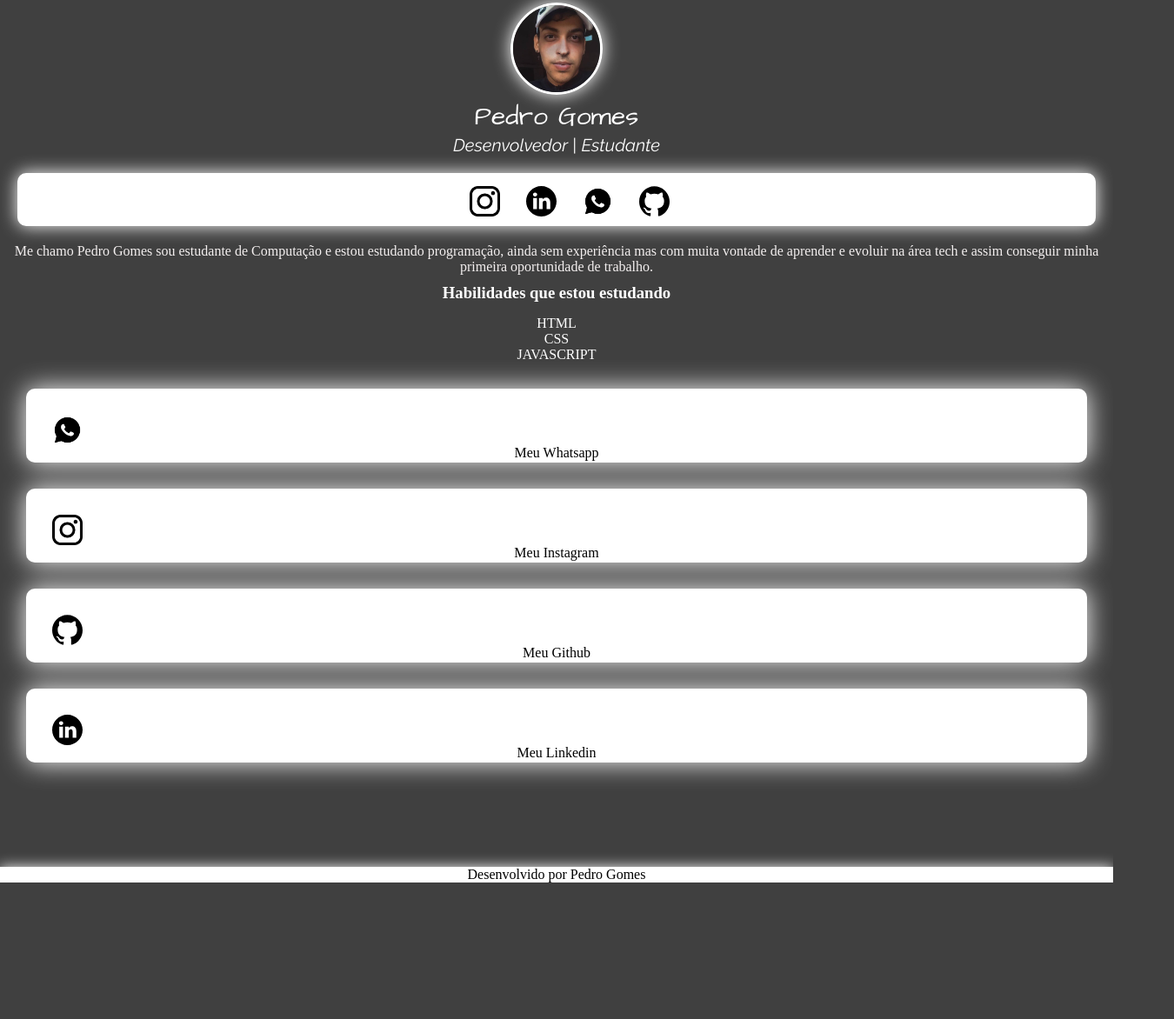
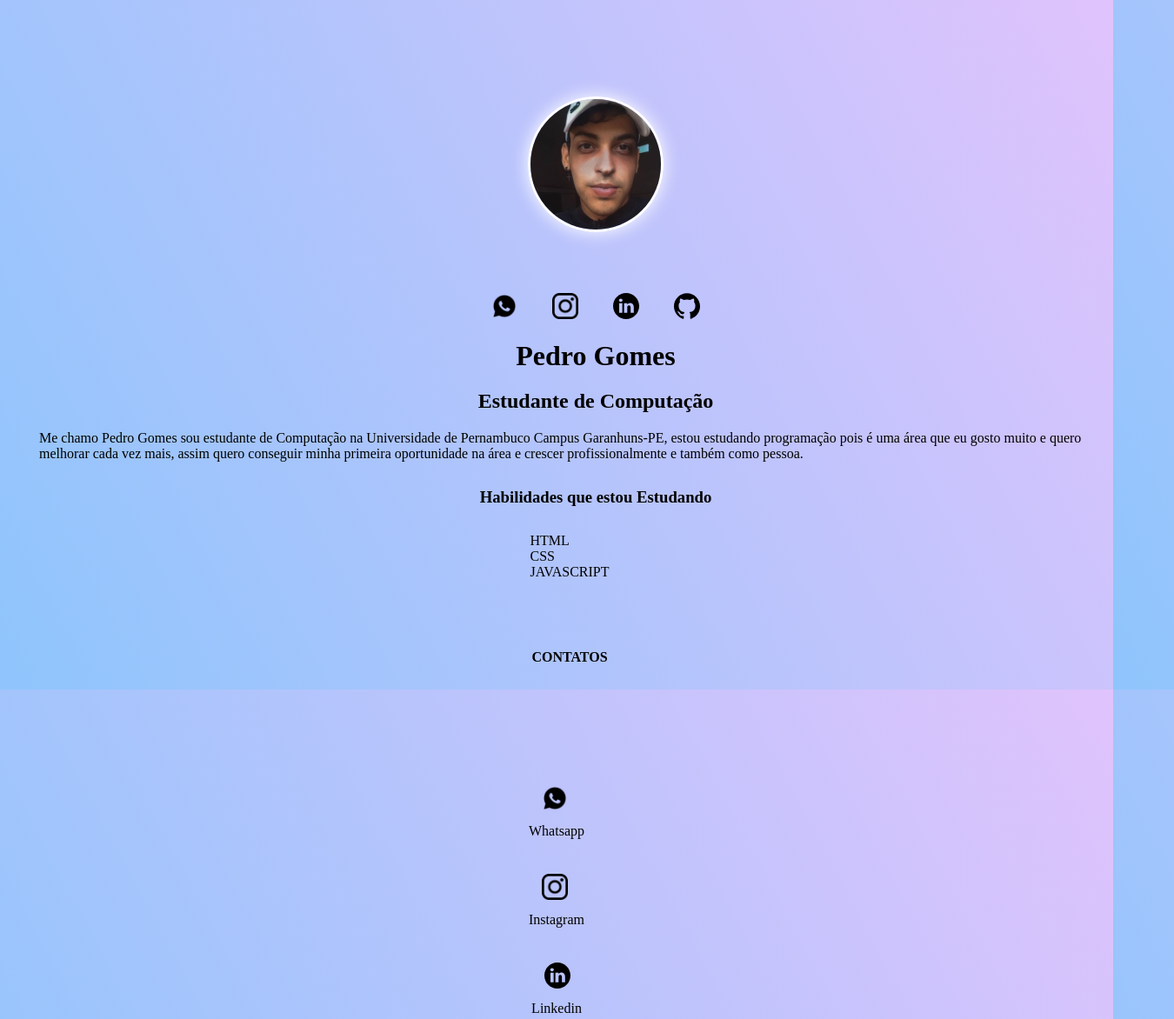
Before and after one commit to pedrogomes11/Projeto-Iniciante, a plain HTML site: page index.html in a window 1280 px wide. Shown: the part 7-1179 px from the top of the page at 87% size, 1350 px wide, since content can reach past the window. Before the commit the page ends 1022 px from the top, so only its background shows below. Drawn offline with Linux system fonts and the light colour scheme.

Commit message:
Add files via upload

```diff
--- a/index.html
+++ b/index.html
@@ -4,81 +4,70 @@
     <meta charset="UTF-8">
     <meta http-equiv="X-UA-Compatible" content="IE=edge">
     <meta name="viewport" content="width=device-width, initial-scale=1.0">
-    <link rel="preconnect" href="https://fonts.googleapis.com">
-    <link rel="preconnect" href="https://fonts.gstatic.com" crossorigin>
-    <link href="https://fonts.googleapis.com/css2?family=Architects+Daughter&family=Raleway:ital@1&display=swap" rel="stylesheet">
     <link rel="stylesheet" href="style.css">
-    <link rel="icon" href="img/linktree.png">
     <title>Pedro Gomes</title>
-
+    <link rel="icon" href="img/imagemprincipal.jpg">
 </head>
 <body>
-            <div class="profile">
-            <img src="img/imagemprincipal.jpg" alt=" Pedro Costa" class ="imagemperfil" >
-            <h1>Pedro Gomes</h1>
-            <h2>Desenvolvedor | Estudante</h2>
-            </div>
+    <div class="container">
+        <img class="profile" src="img/imagemprincipal.jpg" alt="Imagem Perfil">
         <ul class="social">
-                        <li>
-                        <a href="https://instagram.com/pedrocoostaa_" target="_blank">
-                            <img src="img/logo-instagram.png" alt="Instagram">
-                        </a>
-                    </li>
-                    <li>
-                        <a href="https://linkedin.com/in/pedrogomes11"target="_blank">
-                            <img src="img/linkedin.svg" alt="Linkedin">
-                        </a>
-                    </li>
             <li>
                 <a href="https://wa.me/5587999964188" target="_blank">
                     <img src="img/whatsapp.png" alt="Whatsapp">
                 </a>
             </li>
-                    <li>
-                        <a href="https://github.com/pedrogomes11" target="_blank">
-                            <img src="img/github.svg" alt="Github">
-                        </a>
-                    </li>
-        </ul>
-        <p>
-            Me chamo Pedro Gomes sou estudante de Computação e estou estudando programação, ainda sem experiência mas com muita vontade de aprender e evoluir na área tech e assim conseguir minha primeira oportunidade de trabalho.
-        </p>
-        <h3> Habilidades que estou estudando </h3>
-        <ul class="habi">
-            <li>HTML</li>
-            <li>CSS</li>
-            <li>JAVASCRIPT</li>
-        </ul>
-        <ul class="link-list">
-            <li >
-                <a href="https://wa.me/5587999964188" target="_blank">
-                    <img src="img/whatsapp.png" alt="Whatsapp">
-                <p> Meu Whatsapp </p>
+            <li><a href="https://instagram.com/pedrogomes__11" target="_blank">
+                    <img src="img/logo-instagram.png" alt="Instagram">
                 </a>
             </li>
             <li>
-                <a href="https://instagram.com/pedrocoostaa_" target="_blank">
-                    <img src="img/logo-instagram.png" alt="Instagram">
-                    <p> Meu Instagram</p>
+                <a href="https://linkedin.com/in/pedrogomes11" target="_blank">
+                    <img src="img/linkedin.svg" alt="Linkedin">
                 </a>
             </li>
             <li>
                 <a href="https://github.com/pedrogomes11">
                     <img src="img/github.svg" alt="Github">
-                <p>Meu Github</p>
+                </a>
+            </li>
+        </ul>
+        <h1> Pedro Gomes</h1>
+        <h2> Estudante de Computação</h2>
+        <p class="paragrafo">Me chamo Pedro Gomes sou estudante de Computação na Universidade de Pernambuco Campus Garanhuns-PE, estou estudando programação pois é uma área que eu gosto muito e quero melhorar cada vez mais, assim quero conseguir minha primeira oportunidade na área e crescer profissionalmente e também como pessoa.</p>
+        <h3>Habilidades que estou Estudando</h3>
+        <ul class="skills">
+            <li>HTML</li>
+            <li>CSS</li>
+            <li>JAVASCRIPT</li>
+        </ul>
+        <h4>CONTATOS</h4>
+    </div>
+     <ul class="conteudo">
+        <li>
+            <a href="https://wa.me/5587999964188" target="_blank">
+                <img src="img/whatsapp.png" alt="Whatsapp">
+                <p>Whatsapp</p>
+        </li>
+        <li>
+            <a href="https://instagram.com/pedrogomes__11" target="_blank">
+                <img src="img/logo-instagram.png" alt="Instagram">
+                <p>Instagram</p>
 
-                </a>
         </li>
         <li>
             <a href="https://linkedin.com/in/pedrogomes11" target="_blank">
                 <img src="img/linkedin.svg" alt="Linkedin">
-                    <p>Meu Linkedin</p>
-                </a>
+                <p>Linkedin</p>
+
+        </li>
+        <li>
+            <a href="https://github.com/pedrogomes11" target="_blank">
+                <img src="img/github.svg" alt="Github">
+
+            <p>Github</p>
+
         </li>
      </ul>
-        <div class="Footer">
-            Desenvolvido por Pedro Gomes
-
-        </div>
 </body>
 </html>
--- a/style.css
+++ b/style.css
@@ -2,109 +2,90 @@
     margin: 0;
     padding: 0;
 }
+html,body{
+    height: 100%;
 
-html , body {
-    height: 100%;
+}
+body{
+    background-color: #8EC5FC;
+background-image: linear-gradient(62deg, #8EC5FC 0%, #E0C3FC 100%);
+background-size: cover;
+
+
+}
+h1{
+    margin-bottom: 20px;
+}
+h2{
+    margin-bottom: 20px;
+}
+h3{
+    margin-bottom: 30px;
+}
+h4{
+    margin-top: 50px;
+    margin-right: 60px;
+}
+ .skills{
+    margin-bottom: 30px;
+    margin-right: 60px;
+ }
+.paragrafo{
+    margin-bottom: 30px;
+    margin-right: 60px;
 }
 
-body{
+.profile{
+    width: 150px;
+    border: 3px  solid white ;
+    border-radius: 50%;
+    margin-bottom: 50px;
+    box-shadow: 0 0 20px white;
+}
+.container{
     width: 100%;
     height: 100%;
-   background-color: rgba(0, 0, 0, 0.75);
-
- color: white;
-}
-h1{
-    font-family: 'Architects Daughter', cursive;
-    font-weight: 100;
-    font-size: 30px;
+   padding: 25px;
+   margin: 20px 20px;
+   color: rgb(0, 0, 0);
+   display: flex;
+   justify-content: center;
+   align-items: center;
+   flex-direction: column;
 
 }
- h2{
-    font-family: 'Raleway', sans-serif;
-    font-weight: 100;
-    font-size: 20px;
+.social  img{
+    width: 30px;
+    margin: 20px 20px;
 
- }
-
-.imagemperfil{
-    width: 100px;
-    border-radius: 50%;
-    border: 3px solid  white;
-    box-shadow:  0 0 20px white;
-}
- .profile{
-    margin-top: 10px;
-    text-align: center;
 }
 .social{
     display: flex;
     justify-content: center;
-    list-style: none;
-    background-color: white;
-    border-radius: 10px;
-    margin: 20px 20px;
-    box-shadow: 0 0 20px white;
-
- }
- .social img{
-   width: 35px;
-   margin-left: 30px;
-   margin-top: 15px;
-   margin-bottom: 7px;
-
- }
- p{
-    text-align: center;
-    font-size: medium;
-    color: rgb(243, 239, 239);
- }
- h3{
-    text-align: center;
-    margin-top: 10px;
-    margin-bottom: 15px;
- }
- .habi{
-    text-align: center;
-
- }
- .link-list {
-   list-style: none;
-
- }
- .link-list li a{
-   background: white;
-   color: black;
-   padding: 30px;
-   display: block;
-   text-align: center;
-   border-radius: 10px;
-   text-decoration: none;
-   box-shadow: 0 0 30px rgb(255, 255, 255);
-   height: 25px;
+    align-items: center;
 
 
 }
- .link-list li {
-    margin: 30px 30px;
+ul{
+    list-style: none;
+}
+.conteudo{
+    display: flex;
+    justify-content: center;
+    align-items: center;
+    flex-direction: column;
 
 }
- .Footer{
-   background-color: white;
+.conteudo li a{
+   display: flex;
+   display: block;
+   margin: 20px 20px;
+   text-decoration: none;
    color: black;
-   text-align: center;
-   margin: 120px 0px 0px 0px;
-   box-shadow: 0 0 15px whitesmoke;
- }
- .link-list img{
-   width: 35px;
-   display: flex;
-   margin: 0px;
-
 
 }
- .link-list li p {
-   color: rgb(0, 0, 0);
-   text-align: center;
-
+.conteudo li img{
+    width: 30px;
+    margin-bottom: 10px;
+    margin-left: 15px;
 }
```
Lines whose indentation alone changed are shown as unchanged.
